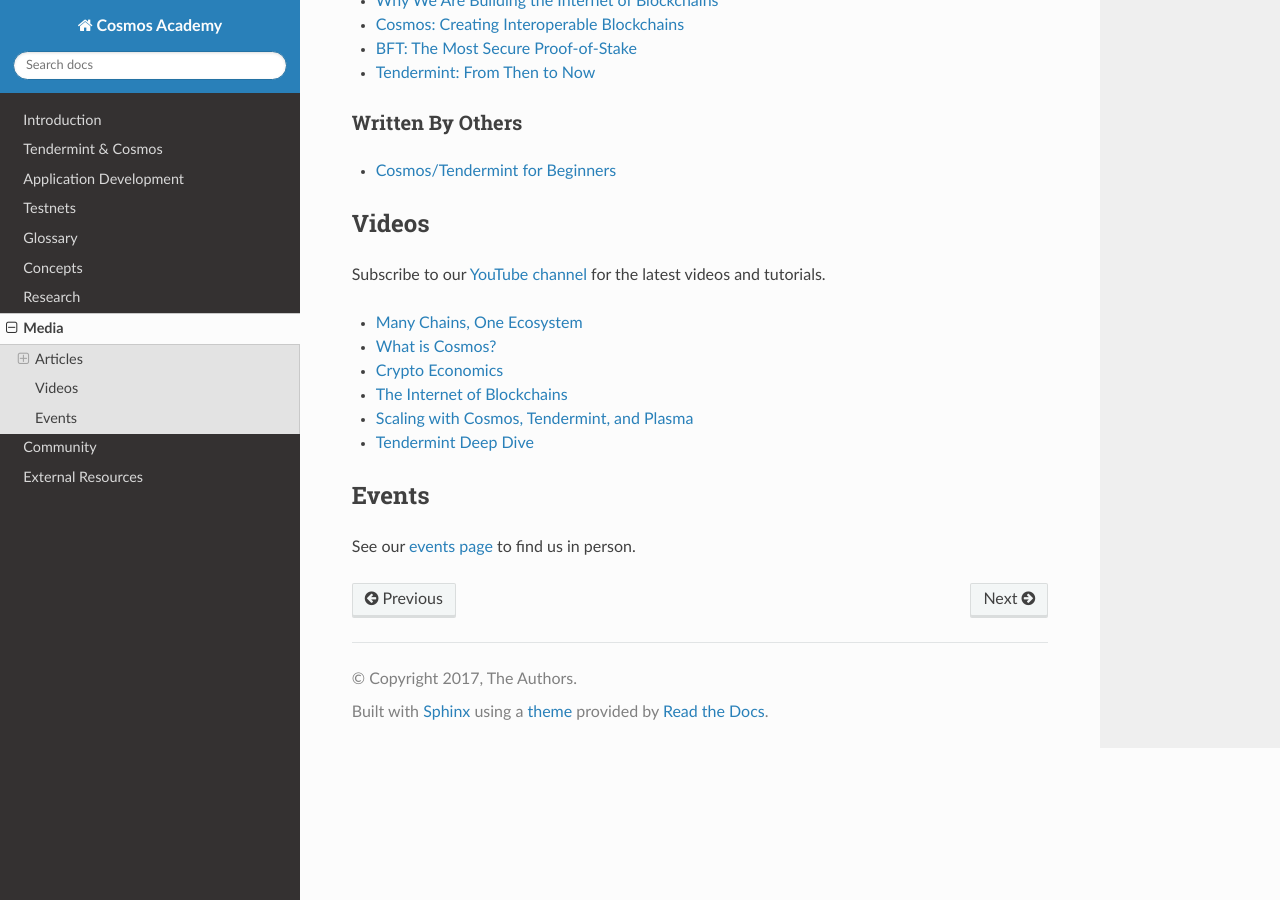
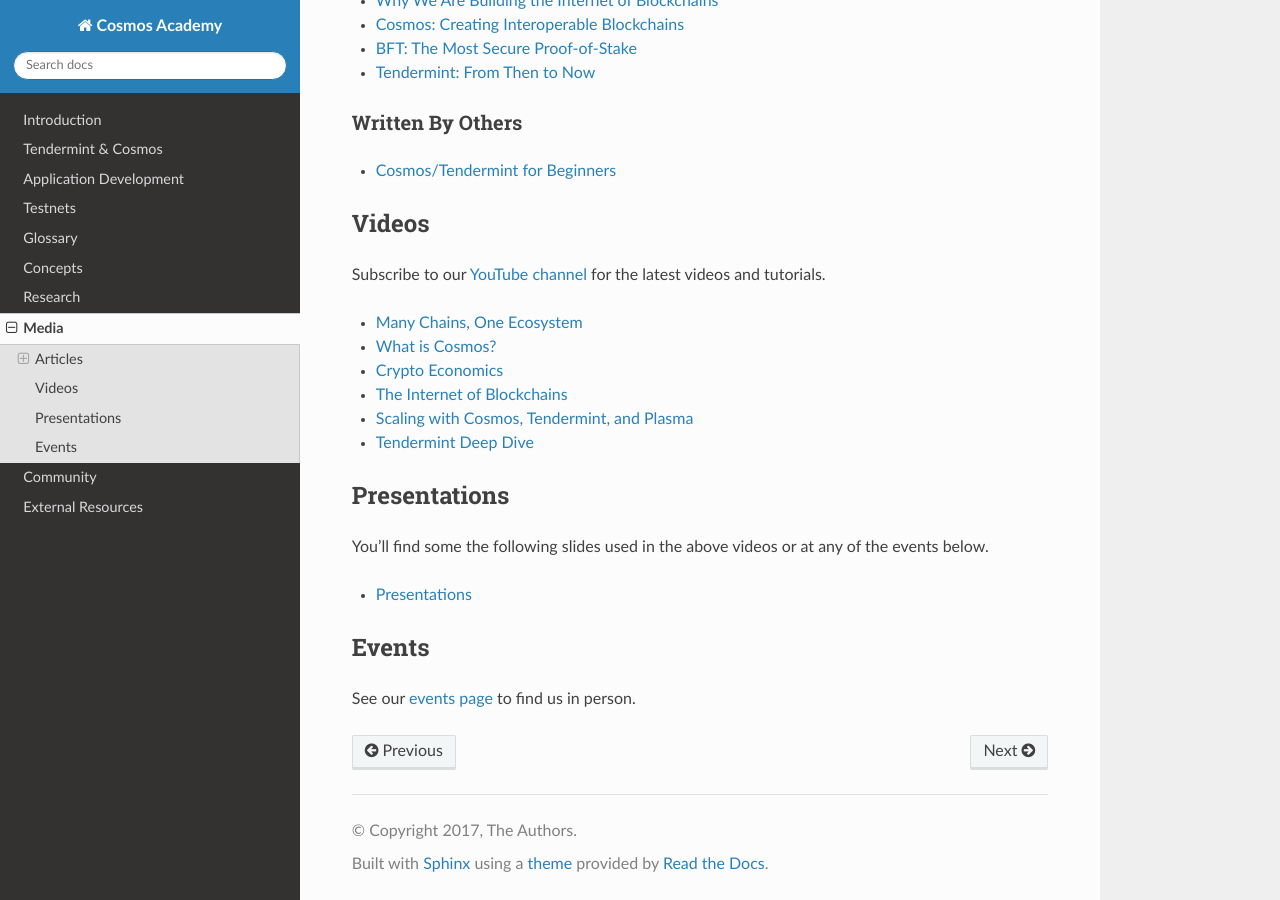
Before and after one commit to cosmos/cosmos-academy, a Sphinx documentation site: the page built from docs/content/media.rst, in a window 1280 px wide and 900 px high, scrolled down 565 px. Built offline with Sphinx 7.4.7 and the Read the Docs theme 2.0.0, drawn with Linux system fonts in a browser that asks for light colours.

Commit message:
docs: add link to presentations

```diff
--- a/docs/content/media.rst
+++ b/docs/content/media.rst
@@ -40,6 +40,13 @@
 - `Scaling with Cosmos, Tendermint, and Plasma <https://www.youtube.com/watch?v=qFPwxHTIhBI>`__
 - `Tendermint Deep Dive <https://www.youtube.com/watch?v=lYX7VIVz578>`__
 
+Presentations
+-------------
+
+You'll find some the following slides used in the above videos or at any of the events below.
+
+- `Presentations <https://github.com/cosmos/cosmos-academy/tree/master/presentations>`__
+
 Events
 ------
 
```
